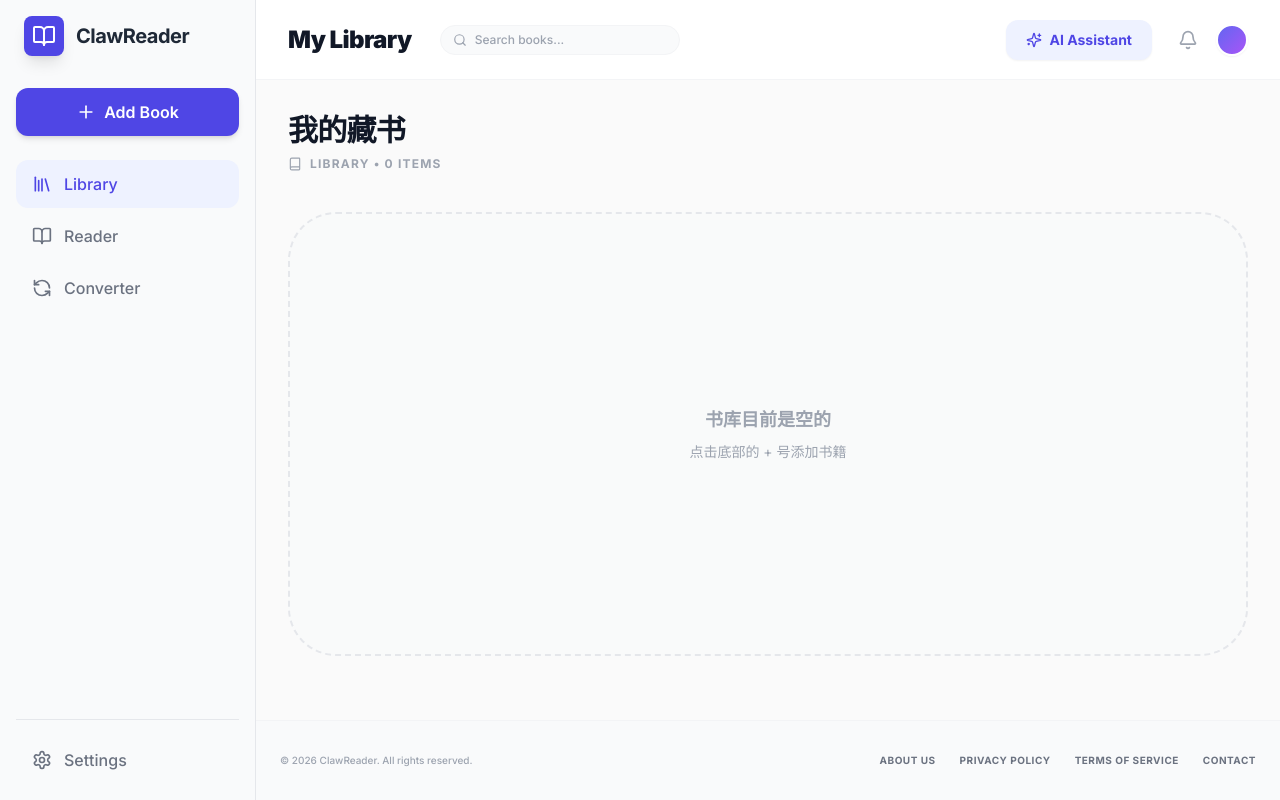
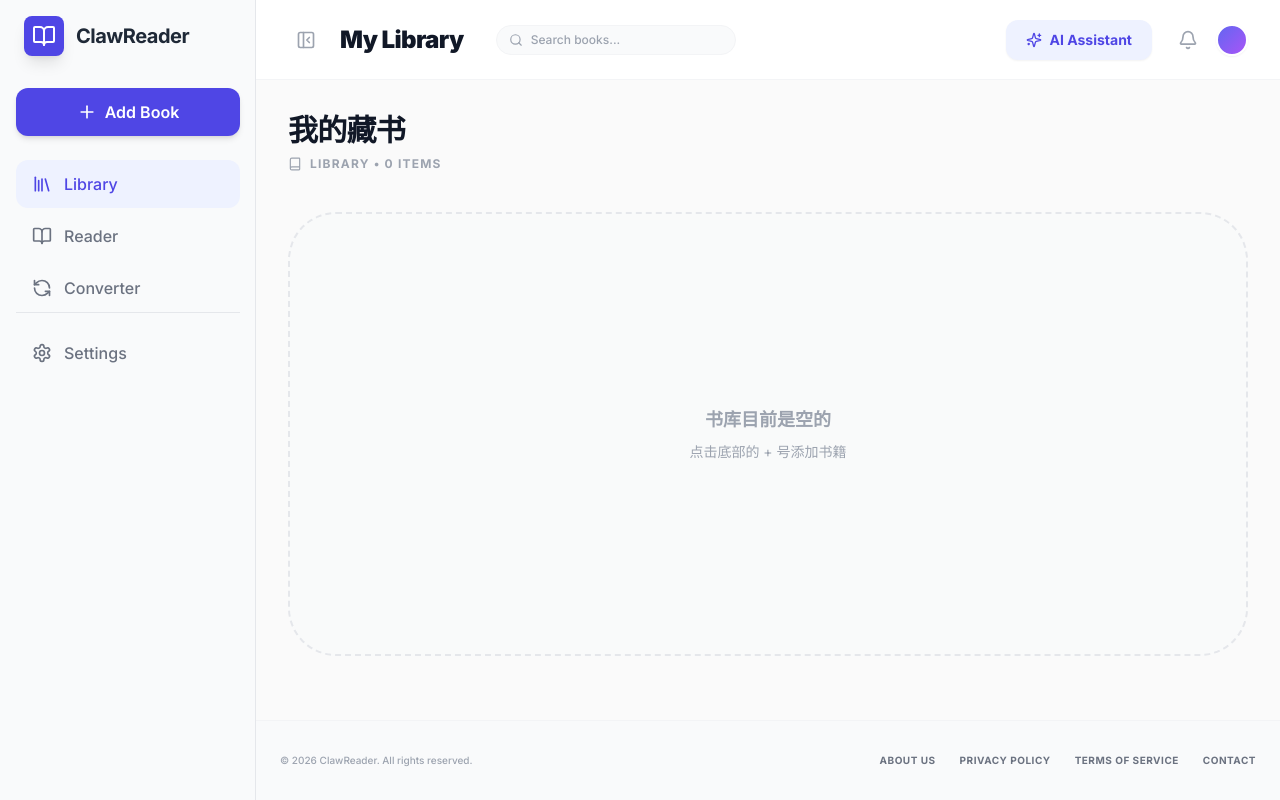
Before and after one commit to wangfeiwest2025/ClawReader, a React (Vite) app: page / in a window 1280 px wide. Built offline with nearby package versions, Linux system fonts and the light colour scheme.

Commit message:
feat: Implement sidebar toggle functionality
Adds a toggle button to the header and integrates sidebar open/close state management. The sidebar now animates smoothly between visible and hidden states, enhancing the user experience for managing navigation.

```diff
--- a/App.tsx
+++ b/App.tsx
@@ -18,6 +18,7 @@
   const [currentBook, setCurrentBook] = useState<Book | null>(null);
   const [isAiOpen, setIsAiOpen] = useState(false);
   const [isLoading, setIsLoading] = useState(true);
+  const [isSidebarOpen, setIsSidebarOpen] = useState(true);
 
   // Modal State
   const [bookToDelete, setBookToDelete] = useState<string | null>(null);
@@ -108,6 +109,7 @@
         setActiveTab={setActiveTab}
         onImport={handleFileImport}
         onOpenSettings={() => setIsSettingsOpen(true)}
+        isOpen={isSidebarOpen}
       />
 
       <main className="flex-1 flex flex-col relative overflow-hidden bg-white">
@@ -117,6 +119,8 @@
             currentBook={currentBook}
             toggleAI={() => setIsAiOpen(!isAiOpen)}
             isAiOpen={isAiOpen}
+            isSidebarOpen={isSidebarOpen}
+            onToggleSidebar={() => setIsSidebarOpen(!isSidebarOpen)}
           />
         )}
 
--- a/components/Header.tsx
+++ b/components/Header.tsx
@@ -1,15 +1,18 @@
+
 import React from 'react';
 import { Book } from '../types';
-import { Sparkles, Search, Bell, Menu } from 'lucide-react';
+import { Sparkles, Search, Bell, PanelLeftClose, PanelLeftOpen } from 'lucide-react';
 
 interface HeaderProps {
   activeTab: string;
   currentBook: Book | null;
   toggleAI: () => void;
   isAiOpen: boolean;
+  isSidebarOpen: boolean;
+  onToggleSidebar: () => void;
 }
 
-const Header: React.FC<HeaderProps> = ({ activeTab, currentBook, toggleAI, isAiOpen }) => {
+const Header: React.FC<HeaderProps> = ({ activeTab, currentBook, toggleAI, isAiOpen, isSidebarOpen, onToggleSidebar }) => {
   const getTitle = () => {
     switch (activeTab) {
       case 'library': return 'My Library';
@@ -21,10 +24,19 @@
 
   return (
     <header className="h-14 md:h-20 border-b border-gray-100 bg-white px-4 md:px-8 flex items-center justify-between z-10 shrink-0 sticky top-0 pt-safe">
-      <div className="flex items-center gap-3">
+      <div className="flex items-center gap-3 md:gap-4">
+        <button
+          onClick={onToggleSidebar}
+          className="hidden md:flex p-2 text-gray-400 hover:text-gray-600 hover:bg-gray-100 rounded-lg transition-colors"
+          title={isSidebarOpen ? "Close Sidebar" : "Open Sidebar"}
+        >
+          {isSidebarOpen ? <PanelLeftClose size={20} /> : <PanelLeftOpen size={20} />}
+        </button>
+
         <h2 className="text-lg md:text-2xl font-black text-gray-900 tracking-tight">
           {getTitle()}
         </h2>
+
         {activeTab === 'library' && (
           <div className="hidden sm:flex items-center gap-2 ml-4 px-3 py-1.5 bg-gray-50 rounded-full border border-gray-100">
             <Search size={14} className="text-gray-400" />
--- a/components/Sidebar.tsx
+++ b/components/Sidebar.tsx
@@ -1,3 +1,4 @@
+
 import React, { useRef } from 'react';
 import { BookOpen, Library, RefreshCcw, Plus, Settings } from 'lucide-react';
 
@@ -6,9 +7,10 @@
   setActiveTab: (tab: 'library' | 'reader' | 'converter') => void;
   onImport: (e: React.ChangeEvent<HTMLInputElement>) => void;
   onOpenSettings: () => void;
+  isOpen: boolean;
 }
 
-const Sidebar: React.FC<SidebarProps> = ({ activeTab, setActiveTab, onImport, onOpenSettings }) => {
+const Sidebar: React.FC<SidebarProps> = ({ activeTab, setActiveTab, onImport, onOpenSettings, isOpen }) => {
   const fileInputRef = useRef<HTMLInputElement>(null);
 
   const navItems = [
@@ -20,17 +22,22 @@
   return (
     <>
       {/* Desktop Sidebar */}
-      <aside className="hidden md:flex w-64 border-r border-gray-200 bg-gray-50 flex-col p-4 shrink-0">
+      <aside
+        className={`hidden md:flex flex-col border-r border-gray-200 bg-gray-50 shrink-0 transition-all duration-300 ease-in-out overflow-hidden ${
+          isOpen ? 'w-64 p-4 opacity-100' : 'w-0 p-0 opacity-0 border-none'
+        }`}
+      >
+        <div className="min-w-[14rem]"> {/* Inner wrapper to prevent content squashing during transition */}
           <div className="flex items-center gap-3 mb-8 px-2">
-          <div className="w-10 h-10 bg-indigo-600 rounded-lg flex items-center justify-center text-white shadow-lg">
+            <div className="w-10 h-10 bg-indigo-600 rounded-lg flex items-center justify-center text-white shadow-lg shrink-0">
               <BookOpen size={24} />
             </div>
-          <h1 className="text-xl font-bold tracking-tight text-gray-800">ClawReader</h1>
+            <h1 className="text-xl font-bold tracking-tight text-gray-800 whitespace-nowrap">ClawReader</h1>
           </div>
 
           <button
             onClick={() => fileInputRef.current?.click()}
-          className="w-full mb-6 bg-indigo-600 hover:bg-indigo-700 text-white rounded-xl py-3 px-4 flex items-center justify-center gap-2 transition-all shadow-md active:scale-95"
+            className="w-full mb-6 bg-indigo-600 hover:bg-indigo-700 text-white rounded-xl py-3 px-4 flex items-center justify-center gap-2 transition-all shadow-md active:scale-95 whitespace-nowrap"
           >
             <Plus size={20} />
             <span className="font-semibold">Add Book</span>
@@ -41,13 +48,13 @@
               <button
                 key={item.id}
                 onClick={() => setActiveTab(item.id as any)}
-              className={`w-full flex items-center gap-3 px-4 py-3 rounded-xl transition-colors font-medium ${
+                className={`w-full flex items-center gap-3 px-4 py-3 rounded-xl transition-colors font-medium whitespace-nowrap ${
                   activeTab === item.id
                     ? 'bg-indigo-50 text-indigo-600'
                     : 'text-gray-500 hover:bg-gray-200'
                 }`}
               >
-              <item.icon size={20} />
+                <item.icon size={20} className="shrink-0" />
                 {item.label}
               </button>
             ))}
@@ -56,11 +63,12 @@
           <div className="border-t border-gray-200 pt-4">
             <button
               onClick={onOpenSettings}
-            className="w-full flex items-center gap-3 px-4 py-3 rounded-xl text-gray-500 hover:bg-gray-200 transition-colors font-medium"
+              className="w-full flex items-center gap-3 px-4 py-3 rounded-xl text-gray-500 hover:bg-gray-200 transition-colors font-medium whitespace-nowrap"
             >
-            <Settings size={20} />
+              <Settings size={20} className="shrink-0" />
               Settings
             </button>
+          </div>
         </div>
       </aside>
 
```
Lines whose indentation alone changed are shown as unchanged.
